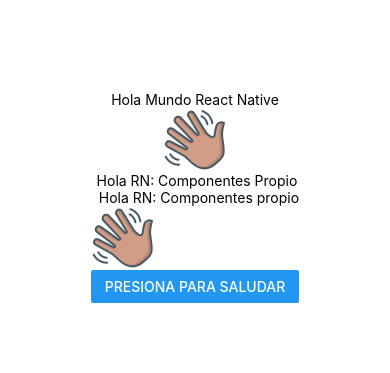
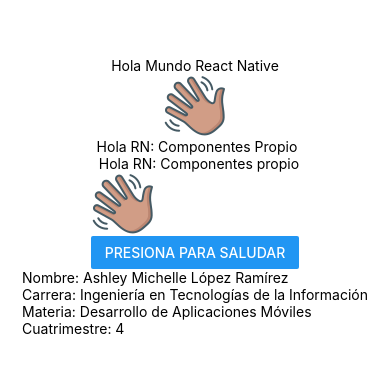
Before and after one commit to 125055303-spec/DAM223, a React Native app in the folder app2/: screen / in a window 390 px wide. Shown: the part 225-598 px from the top of the page. Built offline with nearby package versions, Linux system fonts and the light colour scheme.

Commit message:
Creación de archivo perfil.js

```diff
--- a/app2/App.js
+++ b/app2/App.js
@@ -3,6 +3,7 @@
 import { StyleSheet, Text, View, Image } from 'react-native';
 import { Saludo } from './components/Saludo';
 import { Saludo2 } from './components/Saludo2';
+import { Perfil } from './components/Perfil';
 
 /*ZONA MAIN(COMPONENTES O SCREENS)*/
 
@@ -13,6 +14,7 @@
       <Image source={require('./assets/wave.png')} />
       <Saludo />
       <Saludo2 />
+      <Perfil />
 
       <StatusBar style="auto" />
     </View>
--- /dev/null
+++ b/app2/components/Perfil.js
@@ -0,0 +1,12 @@
+import { View, Text } from 'react-native';
+
+export const Perfil = () => {
+  return (
+    <View>
+      <Text>Nombre: Ashley Michelle López Ramírez</Text>
+      <Text>Carrera: Ingeniería en Tecnologías de la Información</Text>
+      <Text>Materia: Desarrollo de Aplicaciones Móviles</Text>
+      <Text>Cuatrimestre: 4</Text>
+    </View>
+  );
+};
```
